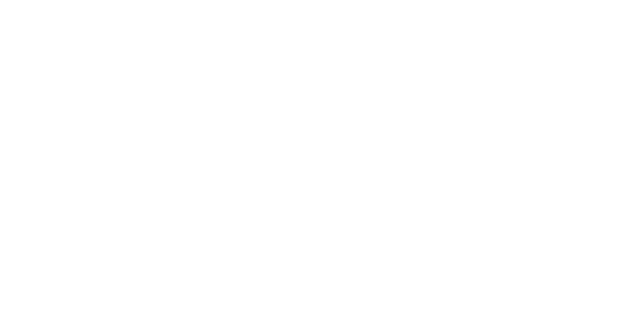
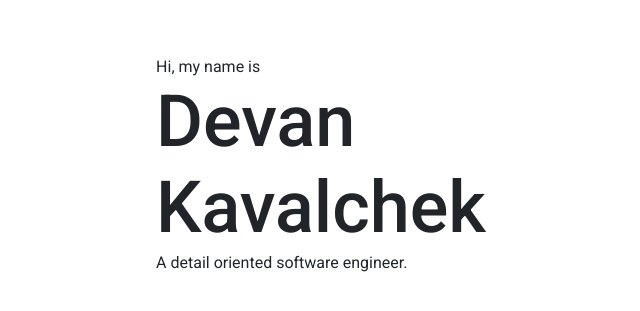
Before and after one commit to devkav/personalWebsite, a React (Create React App) app: page / in a window 1280 px wide. Shown: the part 235-546 px from the top of the page, without its empty margins (319-959 px from the left). Built offline with nearby package versions, Linux system fonts and the light colour scheme.

Commit message:
stubbed welcome page

```diff
--- a/src/index.css
+++ b/src/index.css
@@ -1,13 +1,39 @@
+@import url('https://fonts.googleapis.com/css2?family=Roboto:ital,wght@0,100;0,300;0,400;0,500;0,700;0,900;1,100;1,300;1,400;1,500;1,700;1,900&display=swap');
+
 body {
   margin: 0;
-  font-family: -apple-system, BlinkMacSystemFont, 'Segoe UI', 'Roboto', 'Oxygen',
-    'Ubuntu', 'Cantarell', 'Fira Sans', 'Droid Sans', 'Helvetica Neue',
-    sans-serif;
+  font-family: 'Roboto', sans-serif;
   -webkit-font-smoothing: antialiased;
   -moz-osx-font-smoothing: grayscale;
 }
 
-code {
-  font-family: source-code-pro, Menlo, Monaco, Consolas, 'Courier New',
-    monospace;
+* {
+  font-family: 'Roboto', sans-serif;
 }
+
+.welcome-text {
+  width: fit-content;
+  height: fit-content;
+  margin: 0;
+  padding: 0;
+}
+
+h1.welcome-text {
+  font-size: 72px;
+}
+
+.welcome-page {
+  width: 100vw;
+  height: 100vh;
+}
+
+.welcome-text-container {
+  width: fit-content !important;
+}
+
+.centered-col {
+  display: flex;
+  flex-direction: column;
+  justify-content: center;
+  align-items: center;
+}
--- a/src/pages/WelcomePage.jsx
+++ b/src/pages/WelcomePage.jsx
@@ -1,11 +1,16 @@
 import { Component } from 'react';
-import { Col } from 'reactstrap';
+import { Col, Container } from 'reactstrap';
 
 class WelcomePage extends Component {
   render() {
     return (
-      <Col>
-      </Col>
+      <div className="centered-col welcome-page">
+        <Container className="welcome-text-container">
+          <p className="welcome-text">Hi, my name is</p>
+          <h1 className="welcome-text">Devan<br />Kavalchek</h1>
+          <p className="welcome-text">A detail oriented software engineer.</p>
+        </Container>
+      </div>
     );
   }
 }
```
